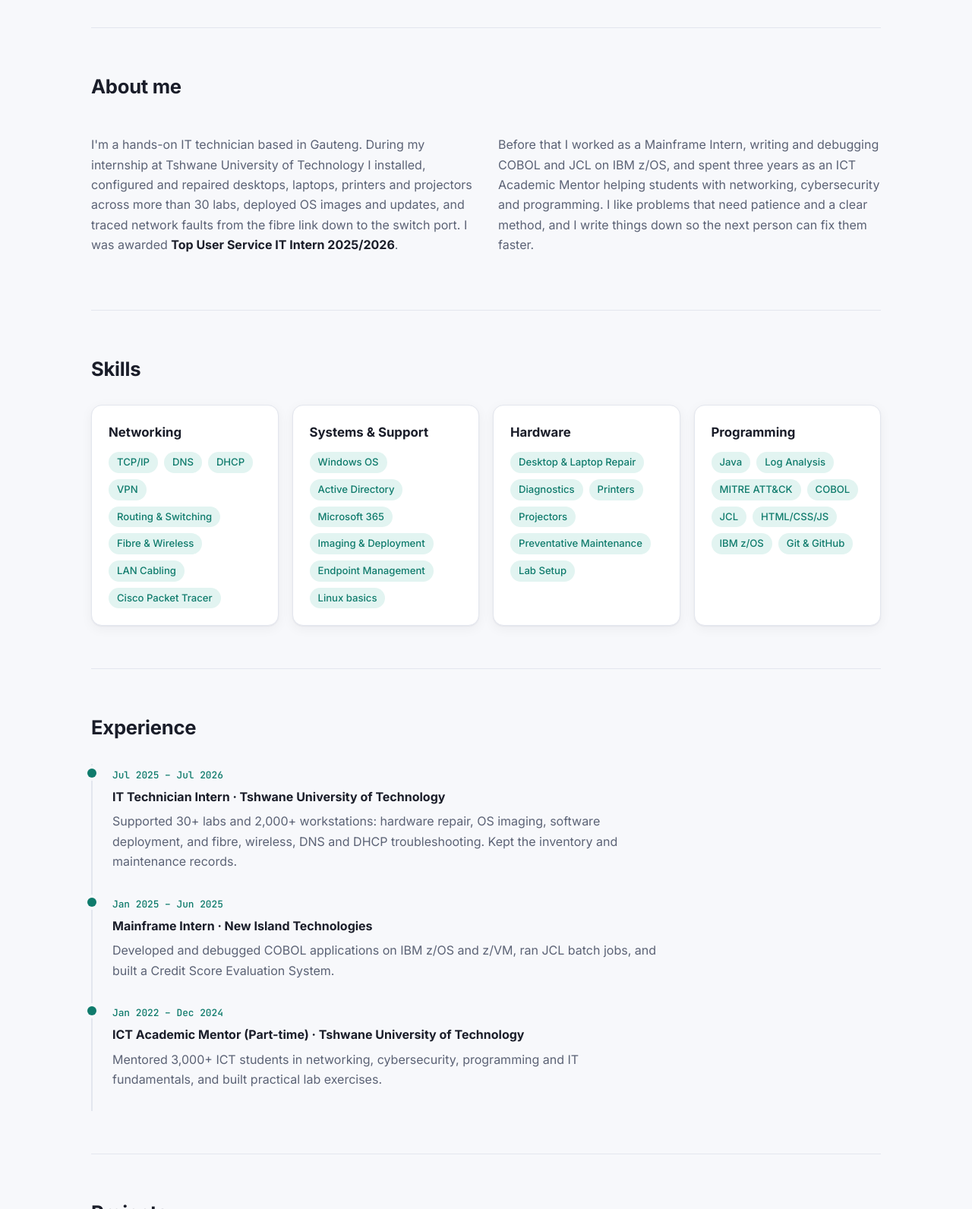
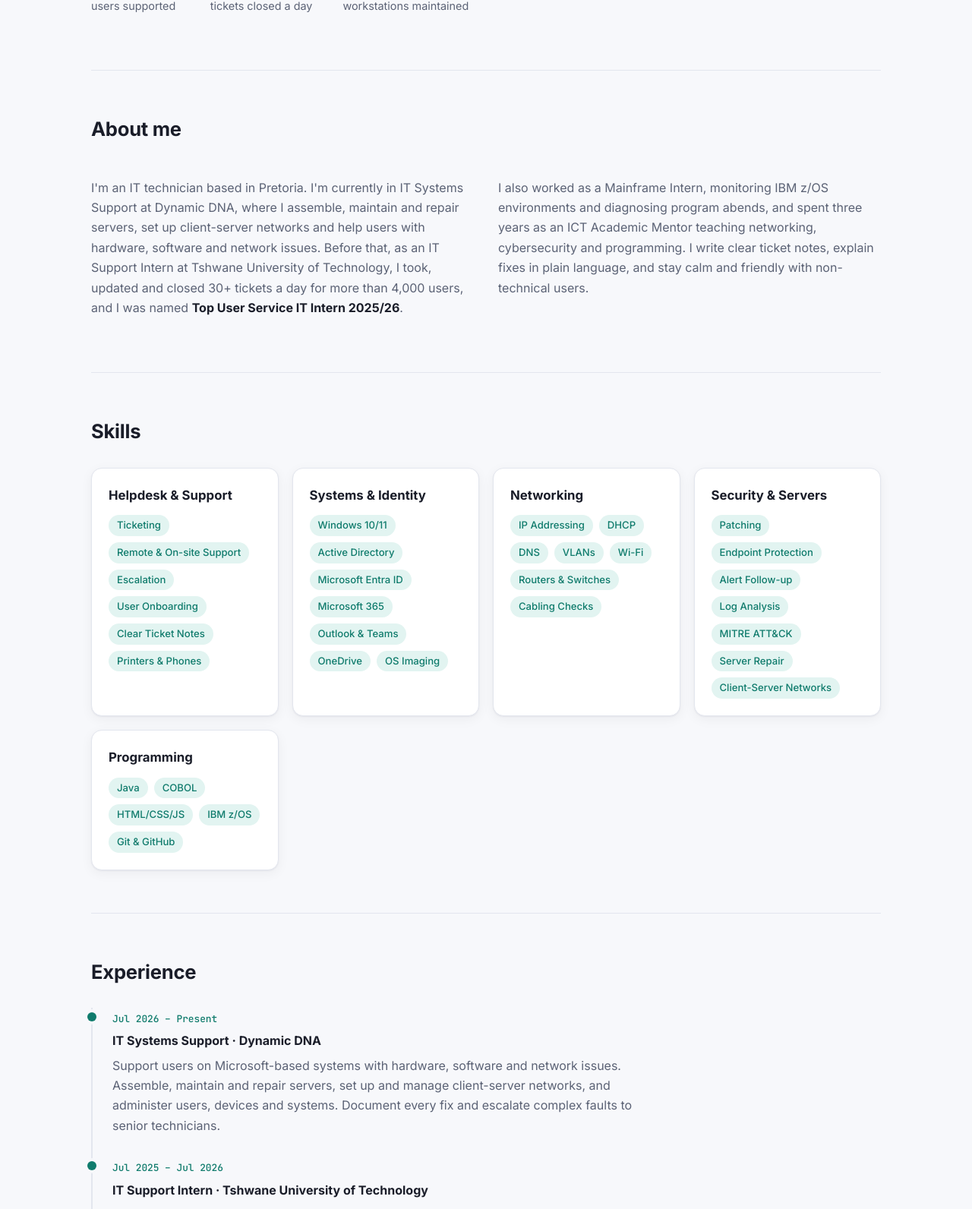
Before and after one commit to Bongokuhle-Nokubonga/portfolio-website, a plain HTML site: page index.html in a window 1280 px wide. Shown: the part 654-2246 px from the top of the page at 76% size. Drawn offline with Linux system fonts and the light colour scheme.

Commit message:
Update details to match latest CV
Co-Authored-By: Claude Opus 5.5 <noreply@anthropic.com>

```diff
--- a/index.html
+++ b/index.html
@@ -4,7 +4,7 @@
   <meta charset="utf-8">
   <meta name="viewport" content="width=device-width, initial-scale=1">
   <title>Nokubonga Nkuna | IT Technician</title>
-  <meta name="description" content="Nokubonga Nkuna, CompTIA Network+ certified IT Technician in Gauteng, South Africa. Networking, desktop support, Active Directory and Microsoft 365.">
+  <meta name="description" content="Nokubonga Nkuna, CompTIA Network+ certified IT Technician in Pretoria, Gauteng. Helpdesk and on-site support, Microsoft 365, Active Directory and Entra ID, networking and servers.">
   <link rel="preconnect" href="https://fonts.googleapis.com">
   <link rel="preconnect" href="https://fonts.gstatic.com" crossorigin>
   <link href="https://fonts.googleapis.com/css2?family=Inter:wght@400;500;600;700&family=JetBrains+Mono:wght@500&display=swap" rel="stylesheet">
@@ -31,20 +31,21 @@
     <section class="hero container">
       <p class="mono kicker">&gt; ping nokubonga --status</p>
       <h1>Hi, I'm <span class="accent">Nokubonga Nkuna</span>.</h1>
-      <h2>IT Technician &amp; Network Support</h2>
+      <h2>IT Technician · Helpdesk &amp; Systems Support</h2>
       <p class="lead">
-        CompTIA Network+ certified, with a Diploma in IT (Networking &amp; Cybersecurity).
-        I keep labs, networks and users running: hardware repair, imaging, LAN/WAN
-        troubleshooting, Active Directory and Microsoft 365.
+        IT technician with 2 years of hands-on helpdesk, desktop and on-site support,
+        a Diploma in IT (Networking &amp; Cybersecurity) and CompTIA Network+.
+        I support users on Windows, Microsoft 365, Active Directory and Entra ID,
+        and I'm now working with servers and client-server networks at Dynamic DNA.
       </p>
       <div class="cta">
         <a class="btn primary" href="#projects">See my projects</a>
         <a class="btn" href="#contact">Get in touch</a>
       </div>
       <ul class="stats">
-        <li><strong data-count="2000">0</strong><span>workstations supported</span></li>
-        <li><strong data-count="30">0</strong><span>computer labs</span></li>
-        <li><strong data-count="3000">0</strong><span>students mentored</span></li>
+        <li><strong data-count="4000">0</strong><span>users supported</span></li>
+        <li><strong data-count="30">0</strong><span>tickets closed a day</span></li>
+        <li><strong data-count="2000">0</strong><span>workstations maintained</span></li>
       </ul>
     </section>
 
@@ -52,17 +53,18 @@
       <h3 class="section-title">About me</h3>
       <div class="about-grid">
         <p>
-          I'm a hands-on IT technician based in Gauteng. During my internship at Tshwane
-          University of Technology I installed, configured and repaired desktops, laptops,
-          printers and projectors across more than 30 labs, deployed OS images and updates,
-          and traced network faults from the fibre link down to the switch port.
-          I was awarded <strong>Top User Service IT Intern 2025/2026</strong>.
+          I'm an IT technician based in Pretoria. I'm currently in IT Systems Support at
+          Dynamic DNA, where I assemble, maintain and repair servers, set up client-server
+          networks and help users with hardware, software and network issues. Before that,
+          as an IT Support Intern at Tshwane University of Technology, I took, updated and closed
+          30+ tickets a day for more than 4,000 users, and I was named
+          <strong>Top User Service IT Intern 2025/26</strong>.
         </p>
         <p>
-          Before that I worked as a Mainframe Intern, writing and debugging COBOL and JCL on
-          IBM z/OS, and spent three years as an ICT Academic Mentor helping students with
-          networking, cybersecurity and programming. I like problems that need patience
-          and a clear method, and I write things down so the next person can fix them faster.
+          I also worked as a Mainframe Intern, monitoring IBM z/OS environments and
+          diagnosing program abends, and spent three years as an ICT Academic Mentor
+          teaching networking, cybersecurity and programming. I write clear ticket notes,
+          explain fixes in plain language, and stay calm and friendly with non-technical users.
         </p>
       </div>
     </section>
@@ -71,20 +73,24 @@
       <h3 class="section-title">Skills</h3>
       <div class="cards">
         <article class="card">
-          <h4>Networking</h4>
-          <ul class="tags"><li>TCP/IP</li><li>DNS</li><li>DHCP</li><li>VPN</li><li>Routing &amp; Switching</li><li>Fibre &amp; Wireless</li><li>LAN Cabling</li><li>Cisco Packet Tracer</li></ul>
+          <h4>Helpdesk &amp; Support</h4>
+          <ul class="tags"><li>Ticketing</li><li>Remote &amp; On-site Support</li><li>Escalation</li><li>User Onboarding</li><li>Clear Ticket Notes</li><li>Printers &amp; Phones</li></ul>
         </article>
         <article class="card">
-          <h4>Systems &amp; Support</h4>
-          <ul class="tags"><li>Windows OS</li><li>Active Directory</li><li>Microsoft 365</li><li>Imaging &amp; Deployment</li><li>Endpoint Management</li><li>Linux basics</li></ul>
+          <h4>Systems &amp; Identity</h4>
+          <ul class="tags"><li>Windows 10/11</li><li>Active Directory</li><li>Microsoft Entra ID</li><li>Microsoft 365</li><li>Outlook &amp; Teams</li><li>OneDrive</li><li>OS Imaging</li></ul>
         </article>
         <article class="card">
-          <h4>Hardware</h4>
-          <ul class="tags"><li>Desktop &amp; Laptop Repair</li><li>Diagnostics</li><li>Printers</li><li>Projectors</li><li>Preventative Maintenance</li><li>Lab Setup</li></ul>
+          <h4>Networking</h4>
+          <ul class="tags"><li>IP Addressing</li><li>DHCP</li><li>DNS</li><li>VLANs</li><li>Wi-Fi</li><li>Routers &amp; Switches</li><li>Cabling Checks</li></ul>
+        </article>
+        <article class="card">
+          <h4>Security &amp; Servers</h4>
+          <ul class="tags"><li>Patching</li><li>Endpoint Protection</li><li>Alert Follow-up</li><li>Log Analysis</li><li>MITRE ATT&amp;CK</li><li>Server Repair</li><li>Client-Server Networks</li></ul>
         </article>
         <article class="card">
           <h4>Programming</h4>
-          <ul class="tags"><li>Java</li><li>Log Analysis</li><li>MITRE ATT&amp;CK</li><li>COBOL</li><li>JCL</li><li>HTML/CSS/JS</li><li>IBM z/OS</li><li>Git &amp; GitHub</li></ul>
+          <ul class="tags"><li>Java</li><li>COBOL</li><li>HTML/CSS/JS</li><li>IBM z/OS</li><li>Git &amp; GitHub</li></ul>
         </article>
       </div>
     </section>
@@ -93,19 +99,24 @@
       <h3 class="section-title">Experience</h3>
       <ol class="timeline">
         <li>
+          <span class="when mono">Jul 2026 – Present</span>
+          <h4>IT Systems Support · Dynamic DNA</h4>
+          <p>Support users on Microsoft-based systems with hardware, software and network issues. Assemble, maintain and repair servers, set up and manage client-server networks, and administer users, devices and systems. Document every fix and escalate complex faults to senior technicians.</p>
+        </li>
+        <li>
           <span class="when mono">Jul 2025 – Jul 2026</span>
-          <h4>IT Technician Intern · Tshwane University of Technology</h4>
-          <p>Supported 30+ labs and 2,000+ workstations: hardware repair, OS imaging, software deployment, and fibre, wireless, DNS and DHCP troubleshooting. Kept the inventory and maintenance records.</p>
+          <h4>IT Support Intern · Tshwane University of Technology</h4>
+          <p>Actioned, updated and closed 30+ helpdesk tickets a day for 4,000+ users. Maintained 2,000+ workstations across 30+ labs through imaging, patching and preventative maintenance. Managed user accounts and access in Active Directory and Microsoft Entra ID. Named Top User Service IT Intern 2025/26.</p>
         </li>
         <li>
           <span class="when mono">Jan 2025 – Jun 2025</span>
           <h4>Mainframe Intern · New Island Technologies</h4>
-          <p>Developed and debugged COBOL applications on IBM z/OS and z/VM, ran JCL batch jobs, and built a Credit Score Evaluation System.</p>
+          <p>Monitored IBM z/OS environments with BMC AMI Ops, diagnosed program abends with IBM Abend-AID, corrected COBOL defects before testing, and documented and escalated issues.</p>
         </li>
         <li>
           <span class="when mono">Jan 2022 – Dec 2024</span>
           <h4>ICT Academic Mentor (Part-time) · Tshwane University of Technology</h4>
-          <p>Mentored 3,000+ ICT students in networking, cybersecurity, programming and IT fundamentals, and built practical lab exercises.</p>
+          <p>Taught networking, cybersecurity and programming to 3,000+ ICT students, designed practical lab exercises, and helped students troubleshoot software and network issues.</p>
         </li>
       </ol>
     </section>
@@ -132,11 +143,6 @@
           <a class="gh-link" data-repo="tech-blog" href="#">View on GitHub &rarr;</a>
         </article>
         <article class="card project">
-          <p class="mono lang">COBOL · JCL</p>
-          <h4>Credit Score Evaluation System</h4>
-          <p>Enterprise-style batch application built on IBM z/OS during my mainframe internship. It evaluates customer credit scores using COBOL programs and JCL jobs.</p>
-        </article>
-        <article class="card project">
           <p class="mono lang">HTML · CSS · JS</p>
           <h4>This Portfolio</h4>
           <p>Responsive, accessible portfolio site with a dark mode, hosted for free on GitHub Pages.</p>
@@ -151,20 +157,20 @@
         <article class="card">
           <h4>Education</h4>
           <ul class="plain">
-            <li><strong>Diploma in IT (Networking &amp; Cybersecurity)</strong><br>Tshwane University of Technology · 2026</li>
-            <li><strong>National Senior Certificate</strong><br>Beacon College · 2020</li>
+            <li><strong>IT Systems Support, NQF 5</strong> (in progress)<br>Dynamic DNA · 2026 – present</li>
+            <li><strong>Diploma in IT (Networking &amp; Cybersecurity), NQF 6</strong><br>Tshwane University of Technology · Mar 2026</li>
+            <li><strong>National Senior Certificate</strong> incl. Computer Applications Technology<br>Beacon College · 2020</li>
           </ul>
         </article>
         <article class="card">
           <h4>Certifications</h4>
           <ul class="plain">
             <li><strong>CompTIA Network+ (N10-009)</strong> · 2025</li>
-            <li>Cisco: Endpoint Security · 2026</li>
-            <li>Cisco: Junior Cybersecurity Analyst Career Path · 2025</li>
-            <li>Cisco: Network Technician Career Path · 2025</li>
-            <li>Cisco: Cyber Threat Management · 2025</li>
-            <li>Cisco: Networking Basics, Addressing &amp; Troubleshooting · 2025</li>
-            <li>Cisco: Linux Unhatched · 2025</li>
+            <li>Cisco: Network Technician Career Path · Nov 2025</li>
+            <li>Cisco: Junior Cybersecurity Analyst Career Path · Oct 2025</li>
+            <li>Cisco: Network Addressing and Basic Troubleshooting · Jul 2025</li>
+            <li>Cisco: IT Customer Support Basics · Jun 2025</li>
+            <li>Cisco: Computer Hardware Basics, Operating Systems Basics &amp; Support · 2025</li>
           </ul>
         </article>
       </div>
@@ -172,7 +178,7 @@
 
     <section id="contact" class="container section contact">
       <h3 class="section-title">Contact</h3>
-      <p>I'm open to IT Technician, Help Desk and Network Support roles in Gauteng.</p>
+      <p>Based in Pretoria, Gauteng. Open to IT Technician, IT Support and Systems Support opportunities.</p>
       <div class="cta">
         <a class="btn primary" href="mailto:nkunanokubonga23@gmail.com">Email me</a>
         <a class="btn" href="https://www.linkedin.com/in/nokubonga-nkuna-b07636358" target="_blank" rel="noopener">LinkedIn</a>
```
